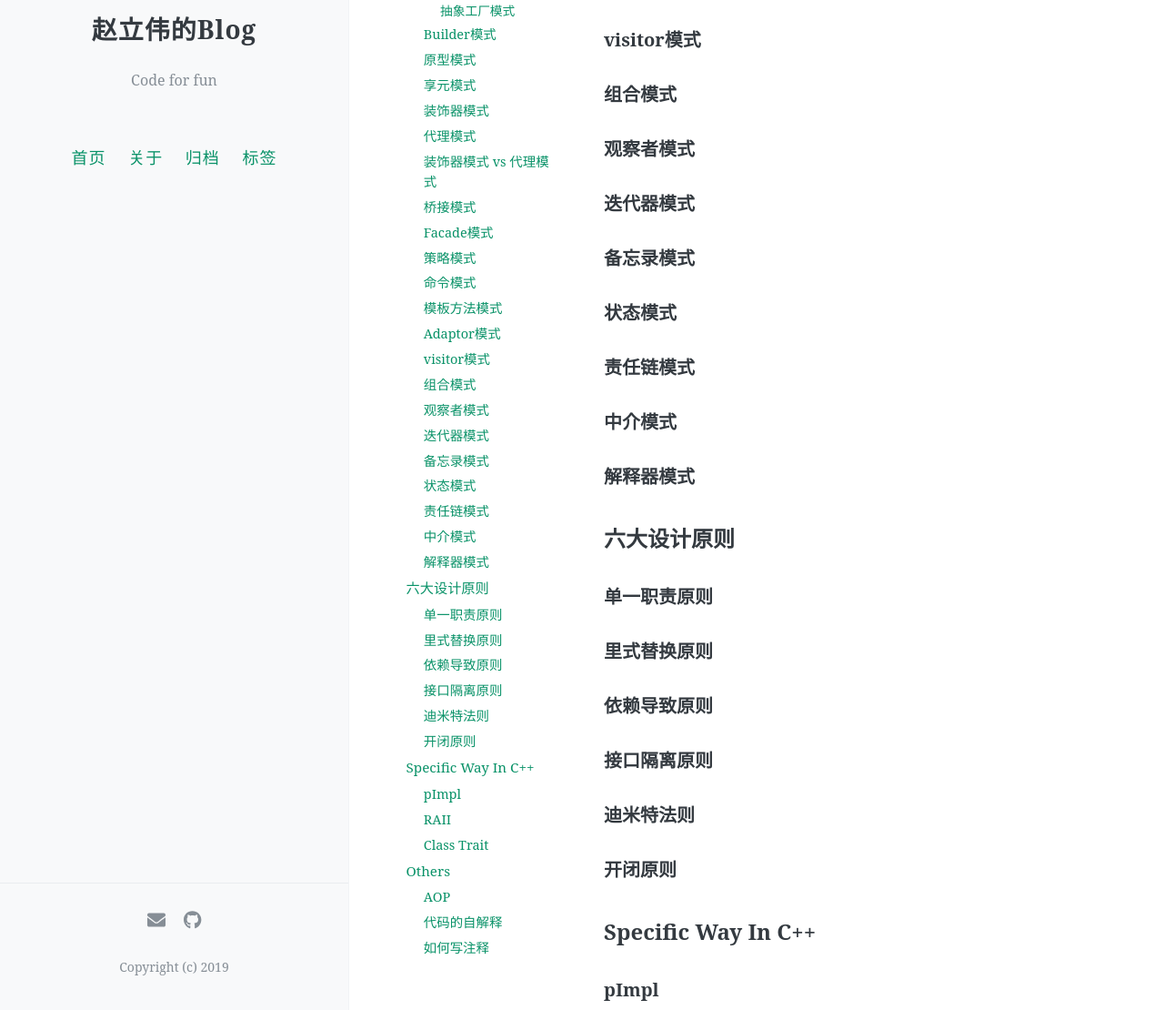
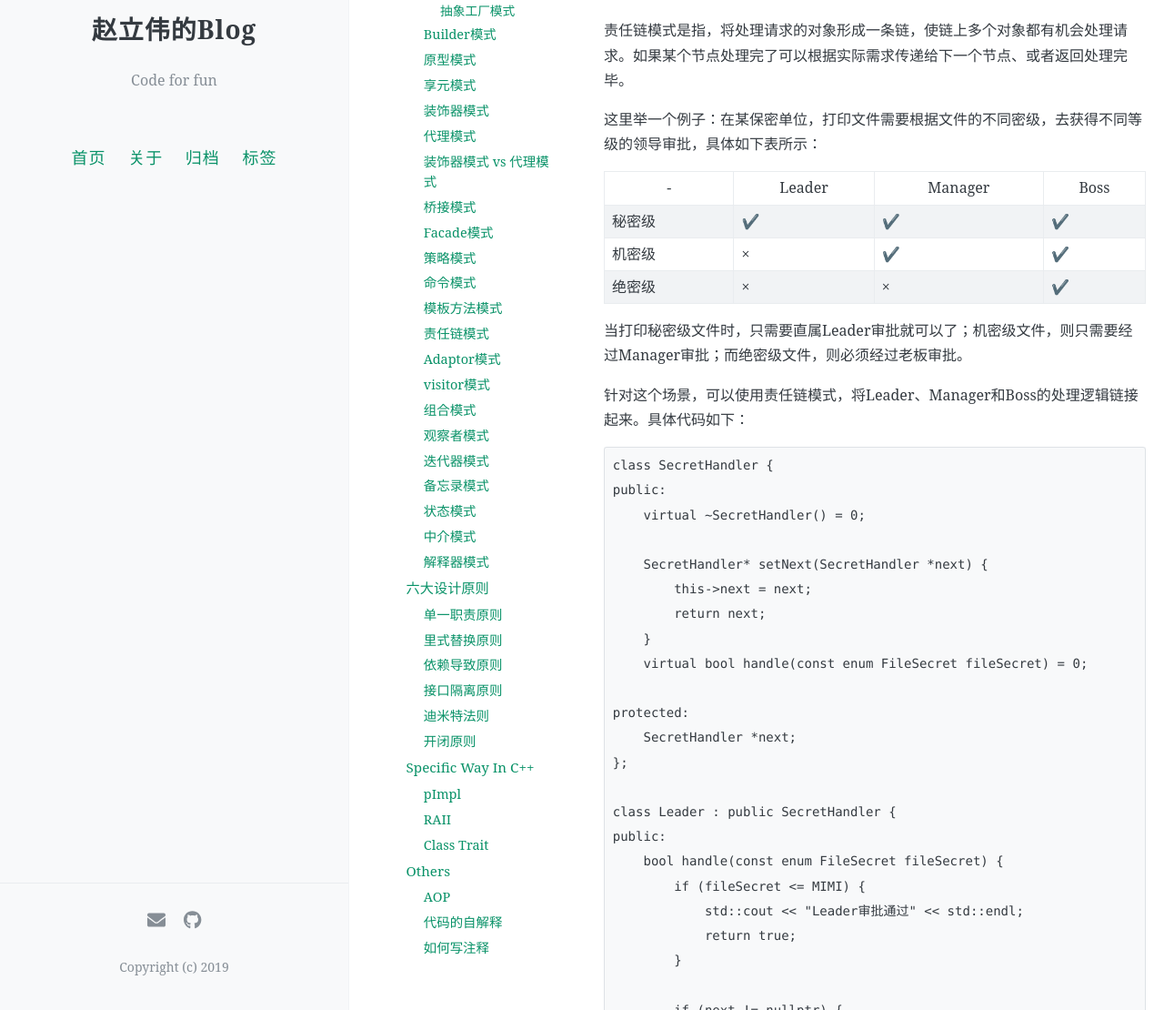
Before and after one commit to levy5307/blog, a Jekyll site: the page built from _posts/2022-01-04-refactor-base.md, in a window 1280 px wide and 1400 px high, scrolled down 28251 px. Shown: the part 290-1400 px from the top of the window at 91% size. Built offline with Jekyll 4.4.1, drawn with Linux system fonts in a browser that asks for light colours; comment, search, counter and statistics services are not loaded; some of the changed text lies outside the part shown.

Commit message:
责任链模式

````diff
--- a/_posts/2022-01-04-refactor-base.md
+++ b/_posts/2022-01-04-refactor-base.md
@@ -949,6 +949,199 @@ private:
 
 具体情况可以参考[代码实现](https://github.com/XiaoMi/rdsn/blob/master/src/meta/load_balance_policy.h#L220)
 
+### 责任链模式
+
+责任链模式是指，将处理请求的对象形成一条链，使链上多个对象都有机会处理请求。如果某个节点处理完了可以根据实际需求传递给下一个节点、或者返回处理完毕。
+
+这里举一个例子：在某保密单位，打印文件需要根据文件的不同密级，去获得不同等级的领导审批，具体如下表所示：
+
+|   -   | Leader | Manager |  Boss  |
+|-------|--------|---------|--------|
+| 秘密级 |    ✔️   |    ✔️    |    ✔️   |
+| 机密级 |    ×   |    ✔️    |    ✔️   |
+| 绝密级 |    ×   |    ×    |    ✔️   |
+
+当打印秘密级文件时，只需要直属Leader审批就可以了；机密级文件，则只需要经过Manager审批；而绝密级文件，则必须经过老板审批。
+
+针对这个场景，可以使用责任链模式，将Leader、Manager和Boss的处理逻辑链接起来。具体代码如下：
+
+```
+class SecretHandler {
+public:
+    virtual ~SecretHandler() = 0;
+
+    SecretHandler* setNext(SecretHandler *next) {
+        this->next = next;
+        return next;
+    }
+    virtual bool handle(const enum FileSecret fileSecret) = 0;
+
+protected:
+    SecretHandler *next;
+};
+
+class Leader : public SecretHandler {
+public:
+    bool handle(const enum FileSecret fileSecret) {
+        if (fileSecret <= MIMI) {
+            std::cout << "Leader审批通过" << std::endl;
+            return true;
+        }
+
+        if (next != nullptr) {
+            return next->handle(fileSecret);
+        } else {
+            std::cout << "Leader审批拒绝" << std::endl;
+	    return false;
+        }
+    }
+};
+
+class Manager : public SecretHandler {
+public:
+    void handle(const enum FileSecret fileSecret) {
+        if (fileSecret <= JIMI) {
+            std::cout << "Manager审批通过" << std::endl;
+            return true;
+        }
+
+        if (next != nullptr) {
+            return next->handle(fileSecret);
+        } else {
+            std::cout << "Manager审批拒绝" << std::endl;
+	    return false;
+        }
+    }
+};
+
+class Boss : public SecretHandler {
+public:
+    void handle(const enum FileSecret fileSecret) {
+        if (fileSecret <= JUEMI) {
+            std::cout << "Boss审批通过" << std::endl;
+            return true;
+        }
+
+        if (next != nullptr) {
+            return next->handle(fileSecret);
+        } else {
+            std::cout << "Boss审批拒绝" << std::endl;
+	    return false;
+        }
+    }
+};
+```
+
+客户端代码执行如下：
+
+```
+void main() {
+    auto leader = std::make_unique<Leader>();
+    auto manager = std::make_unique<Manager>();
+    auto boss = std::make_unique<Boss>();
+    leader->setNext(manager.get())->setNext(boss.get());
+
+    FileSecret fileSecret = JIMI;
+    if (leader->handle(fileSecret)) {
+	std::cout << "审核完成" << std::endl;
+    } else {
+	std::cout << "审核失败" << std::endl;
+    }
+}
+```
+
+如上，可以看出，责任链模式还是比较容易理解的。但是有些人可能会问，将各个SecretHandler放入一个vector中，然后利用for循环去依次进行判断不可以吗？如下所示：
+
+```
+class SecretHandler {
+public:
+    virtual ~SecretHandler() = 0;
+
+    virtual bool handle(const enum FileSecret fileSecret) = 0;
+
+protected:
+    SecretHandler *next;
+};
+
+class Leader : public SecretHandler {
+public:
+    bool handle(const enum FileSecret fileSecret) {
+        if (fileSecret <= MIMI) {
+            std::cout << "Leader审批通过" << std::endl;
+            return true;
+        }
+        return false;
+    }
+};
+
+class Manager : public SecretHandler {
+public:
+    bool handle(const enum FileSecret fileSecret) {
+        if (fileSecret <= JIMI) {
+            std::cout << "Manager审批通过" << std::endl;
+            return true;
+        }
+        return false;
+    }
+};
+
+class Boss : public SecretHandler {
+public:
+    bool handle(const enum FileSecret fileSecret) {
+        if (fileSecret <= JUEMI) {
+            std::cout << "Boss审批通过" << std::endl;
+            return true;
+        }
+        return false;
+    }
+};
+```
+
+而客户端代码如下：
+
+```
+void main() {
+    auto leader = std::make_unique<Leader>();
+    auto manager = std::make_unique<Manager>();
+    auto boss = std::make_unique<Boss>();
+    std::vector<SecretHandler*> handlers;
+    handlers.push_back(leader);
+    handlers.push_back(manager);
+    handlers.push_back(boss);
+
+    FileSecret fileSecret = JIMI;
+    for (const auto &iter : handlers) {
+        if (iter.handle(fileSecret)) {
+	    std::cout << "审核完成" << std::endl;
+	    return;
+        }
+    }
+    std::cout << "审核失败" << std::endl;
+}
+```
+
+我的答案是不可以。因为从上面的代码可以看出来，责任是否继续沿链传递，是由客户端来控制的。也就是说，不管是Leader、Manager还是Boss，是否继续向下传递的逻辑都耦合在了main函数这里。这里举一个例子，来说明这种耦合的危害。考虑如下一个新的需求：由于公司保密要求升级，所有的秘密级文件都必须经过Leader和Manager的双重审批。对于如上的实现中，则很难优雅的实现，其根本原因还在于如上所述的耦合。而对于责任链模式，只需要修改`Leader`类实现就可以了，具体如下：
+
+```
+class Leader : public SecretHandler {
+public:
+    bool handle(const enum FileSecret fileSecret) {
+        if (fileSecret <= MIMI) {
+            std::cout << "Leader审批通过" << std::endl;
+        }
+
+        if (next != nullptr) {
+            return next->handle(fileSecret);
+        } else {
+            std::cout << "Leader审批拒绝" << std::endl;
+	    return false;
+        }
+    }
+};
+```
+
+短短一行代码就可以实现需求了。
+
 ### Adaptor模式
 
 ### visitor模式
````
Also changed, not shown: other parts of _posts/2022-01-04-refactor-base.md (+0 -2 lines).
